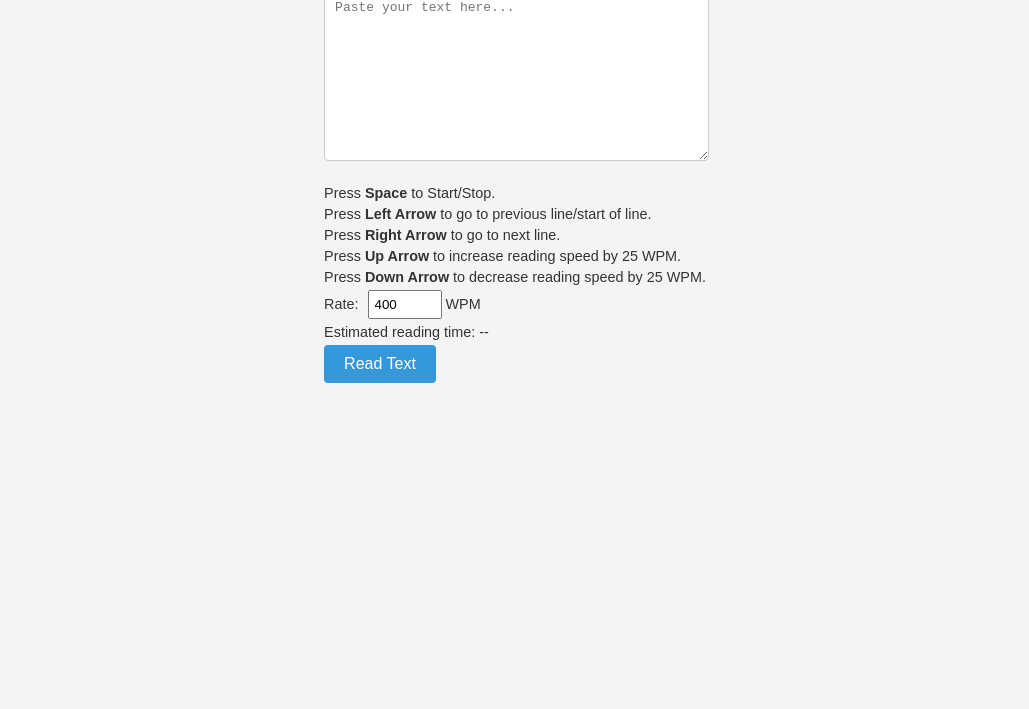
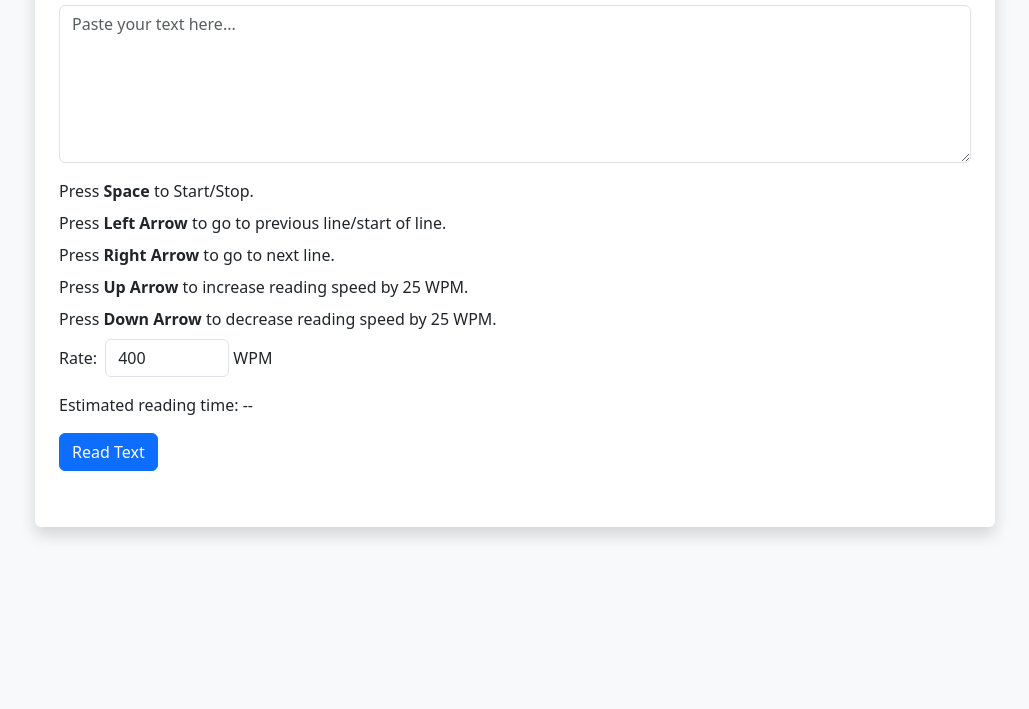
Before and after one commit to douglasgreen/reader, a plain HTML site: page index.html in a window 1280 px wide. Shown: the part 91-800 px from the top of the page, without its empty margins (125-1154 px from the left). Drawn offline with nearby package versions, Linux system fonts and the light colour scheme.

Commit message:
using bootstrap

```diff
--- a/index.html
+++ b/index.html
@@ -4,28 +4,44 @@
     <meta charset="UTF-8">
     <meta name="viewport" content="width=device-width, initial-scale=1.0">
     <title>RSVP Text Reader</title>
+    <!-- Bootstrap 5.3.2 CDN -->
+    <link href="https://cdn.jsdelivr.net/npm/bootstrap@5.3.2/dist/css/bootstrap.min.css" rel="stylesheet">
     <link rel="stylesheet" href="style.css">
 </head>
-<body>
-    <div class="container">
-        <h1>RSVP Text Reader</h1>
-        <textarea id="textInput" placeholder="Paste your text here..."></textarea>
-        <div class="controls">
-            <p>Press <strong>Space</strong> to Start/Stop.</p>
-            <p>Press <strong>Left Arrow</strong> to go to previous line/start of line.</p>
-            <p>Press <strong>Right Arrow</strong> to go to next line.</p>
-            <p>Press <strong>Up Arrow</strong> to increase reading speed by 25 WPM.</p>
-            <p>Press <strong>Down Arrow</strong> to decrease reading speed by 25 WPM.</p>
-            <p>Rate: <input type="number" id="wpmInput" value="400" min="50" step="25" max="1000"> WPM</p>
-            <p id="estimatedTime">Estimated reading time: --</p>
-        </div>
-        <button id="processButton">Read Text</button>
+<body class="min-vh-100 d-flex flex-column align-items-center bg-light">
+    <div class="custom-app-container bg-white p-4 rounded shadow mb-4 w-75">
+        <header>
+            <h1 class="text-dark mb-4">RSVP Text Reader</h1>
+        </header>
+        <main>
+            <form class="mb-3">
+                <div class="mb-3">
+                    <textarea id="textInput" class="form-control" rows="6" placeholder="Paste your text here..."></textarea>
+                </div>
+                <div class="controls mb-3">
+                    <p class="mb-2">Press <strong>Space</strong> to Start/Stop.</p>
+                    <p class="mb-2">Press <strong>Left Arrow</strong> to go to previous line/start of line.</p>
+                    <p class="mb-2">Press <strong>Right Arrow</strong> to go to next line.</p>
+                    <p class="mb-2">Press <strong>Up Arrow</strong> to increase reading speed by 25 WPM.</p>
+                    <p class="mb-2">Press <strong>Down Arrow</strong> to decrease reading speed by 25 WPM.</p>
+                    <p class="mb-3">
+                        Rate:
+                        <input type="number" id="wpmInput" class="form-control d-inline-block w-auto ms-1" value="400" min="50" step="25" max="1000">
+                        WPM
+                    </p>
+                    <p id="estimatedTime" class="mb-2">Estimated reading time: --</p>
+                </div>
+                <button id="processButton" class="btn btn-primary mb-3" type="button">Read Text</button>
+            </form>
+        </main>
     </div>
 
-    <div id="rsvpDisplay">
-        <span id="rsvpText"></span>
+    <div id="rsvpDisplay" class="position-fixed top-0 start-0 w-100 h-100 d-flex justify-content-center align-items-center bg-white bg-opacity-75" role="region" aria-live="polite">
+        <span id="rsvpText" class="custom-rsvp-text text-center"></span>
     </div>
 
+    <!-- Bootstrap JS -->
+    <script src="https://cdn.jsdelivr.net/npm/bootstrap@5.3.2/dist/js/bootstrap.bundle.min.js"></script>
     <script src="script.js"></script>
 </body>
 </html>
--- a/script.js
+++ b/script.js
@@ -3100,6 +3100,7 @@ class RsvpApp {
     this.setupInitialDisplay();
   }
 
+
   initializeElements() {
     try {
       return {
@@ -3109,7 +3110,7 @@ class RsvpApp {
         rsvpText: document.getElementById('rsvpText'),
         wpmInput: document.getElementById('wpmInput'),
         estimatedTime: document.getElementById('estimatedTime'),
-        container: document.querySelector('.container')  // Assume class exists
+        container: document.querySelector('.custom-app-container')  // Updated to match new class
       };
     } catch (error) {
       console.error('Error initializing DOM elements:', error);
--- a/style.css
+++ b/style.css
@@ -1,103 +1,37 @@
-body {
-    font-family: sans-serif;
-    margin: 0;
-    padding: 0;
-    background-color: #f4f4f4;
-    color: #333;
-    display: flex;
-    flex-direction: column; /* Stack container and display area */
-    align-items: center;
-    min-height: 100vh;
+/*
+Minimal custom CSS per Bootstrap standards.
+- Retained only for non-standard elements like large RSVP text size and transitions.
+- Used OOCSS with "custom-" prefixed classes for overrides.
+- All other styles moved to Bootstrap utilities/classes in HTML.
+*/
+
+/* Custom RSVP display (leverages Bootstrap but overrides font size for large display) */
+.custom-rsvp-text {
+  font-size: 5em; /* Bootstrap fs-1+ too small; this matches original */
+  max-width: 90vw; /* Max width to prevent breakage */
+  word-wrap: break-word; /* Prevent long chunks from overflowing (leverages Bootstrap's fold) */
 }
 
-h1 {
-    color: #2c3e50;
+/* Custom app container (avoids Bootstrap .container conflicts; overrides for white background and shadow) */
+.custom-app-container {
+  transition: opacity 0.3s ease; /* Smooth show/hide (leverages Bootstrap's transitions) */
+  visibility: visible;
+  opacity: 1;
 }
 
-textarea {
-    width: 95%;
-    height: 150px;
-    padding: 10px;
-    margin-bottom: 15px;
-    border: 1px solid #ccc;
-    border-radius: 4px;
-    font-size: 1em;
+.custom-app-container.invisible {
+  opacity: 0;
+  visibility: hidden;
 }
 
-.controls p {
-    margin: 5px 0;
-    font-size: 0.9em;
-}
-
-.controls input[type="number"] {
-    width: 60px;
-    padding: 5px;
-    margin-left: 5px;
-}
-
-button {
-    background-color: #3498db;
-    color: white;
-    border: none;
-    padding: 10px 20px;
-    text-align: center;
-    text-decoration: none;
-    display: inline-block;
-    font-size: 1em;
-    border-radius: 4px;
-    cursor: pointer;
-    transition: background-color 0.3s;
-}
-
-button:hover {
-    background-color: #2980b9;
-}
-
-
-#container {
-    background-color: white;
-    padding: 20px;
-    border-radius: 8px;
-    box-shadow: 0 0 10px rgba(0,0,0,0.1);
-    margin-top: 20px;
-    visibility: visible;
-    opacity: 1;
-    width: 80%;
-    max-width: 600px;
-    text-align: center;
-}
-
-#container.invisible {
-    opacity: 0;
-    visibility: hidden;
-}
-
+/* Custom RSVP display visibility (builds on Bootstrap for overlay effect) */
 #rsvpDisplay {
-    position: fixed; /* Or absolute if body is relative and full height */
-    top: 0;
-    left: 0;
-    width: 100vw;
-    height: 100vh;
-    display: flex;
-    justify-content: center;
-    align-items: center;
-    background-color: rgba(200, 200, 200, 0.95); /* Light overlay to focus on text */
-    font-family: Georgia, serif;
-    font-size: 5em; /* Large font */
-    color: #1a1a1a;
-    text-align: center;
-    visibility: hidden; /* Hidden initially */
-    opacity: 0;
-    transition: visibility 0s, opacity 0.3s linear;
-    z-index: 1000; /* Make sure it's on top */
+  visibility: hidden; /* Hidden by default to avoid covering the input form */
+  opacity: 0; /* Fully transparent by default */
+  transition: opacity 0.3s ease; /* Smooth fade for overlay */
 }
 
 #rsvpDisplay.visible {
-    visibility: visible;
-    opacity: 1;
+  visibility: visible;
+  opacity: 1;
 }
-
-#rsvpText {
-    max-width: 90vw; /* Prevent super long words from breaking layout badly */
-    word-wrap: break-word; /* Should not be needed due to chunking */
-}
```
